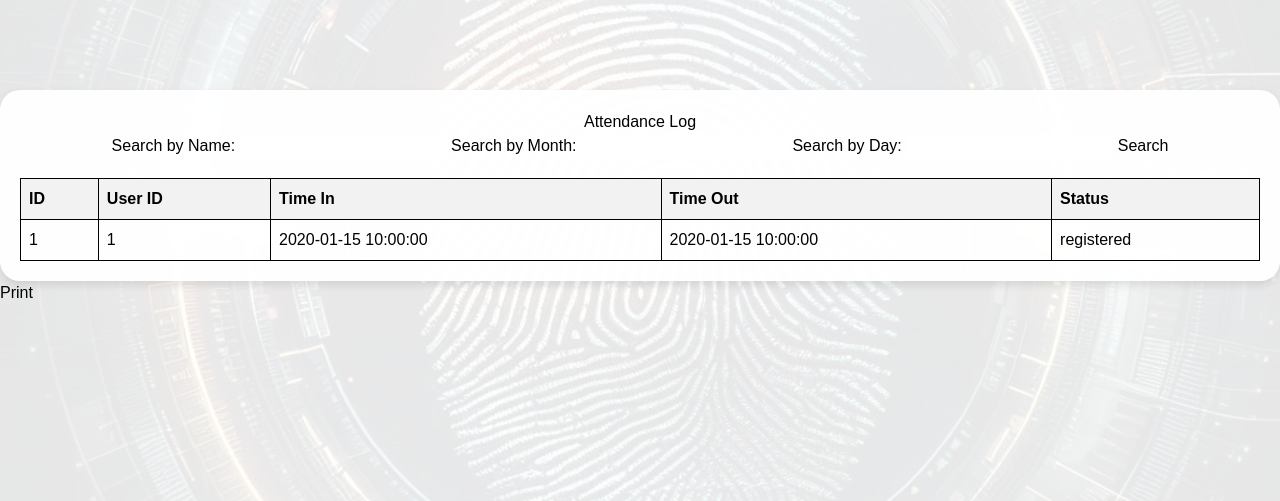
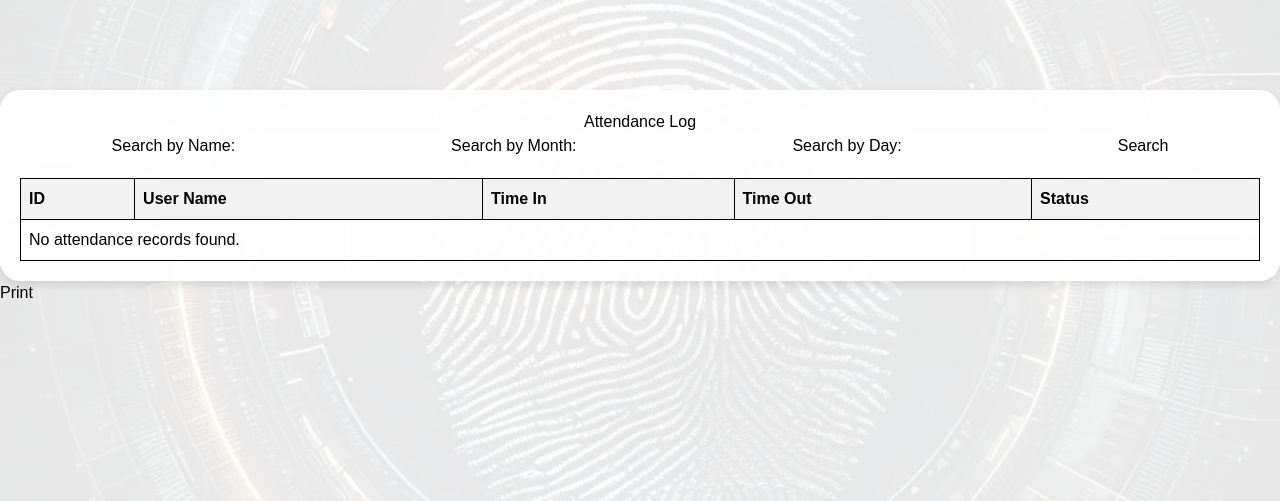
Before and after one commit to rwothani/finalFundiProject, a Flask app: page /attendance_log in a window 1280 px wide. Shown: the part 141-642 px from the top of the page. Run offline with Flask 3, Linux system fonts and the light colour scheme; the visitor is signed in with stand-in values (Sample User, id 1); tables that the repository leaves empty hold one stand-in row (values such as "Sample post"); style sheets or scripts are compiled from the project's sources.

Commit message:
esp settings and restricting id range

```diff
--- a/app.py
+++ b/app.py
@@ -4,7 +4,9 @@ from apscheduler.schedulers.background import BackgroundScheduler
 from flask import Flask, flash, jsonify, render_template, request, redirect, url_for, session
 from flask_sqlalchemy import SQLAlchemy
 from datetime import datetime
+import pytz
 from flask_migrate import Migrate
+import requests
 
 app = Flask(__name__)
 app.jinja_env.auto_reload = True  # Setting up jinja2 as the template engine
@@ -17,6 +19,10 @@ db = SQLAlchemy(app)
 migrate = Migrate(app, db)
 #list of categories
 CATEGORIES = ['Admin', 'Fundi@work', 'Fundi@Home', 'Fundi@School', 'FundiGirl', 'Guest', 'Helper']
+#East African Timezone
+EAT = pytz.timezone('Africa/Nairobi')
+ESP_URL='http://<ESP_IP>:80/update'  # the esp ip is not yet set just holding the place
+
 
 class User(db.Model):
     id = db.Column(db.Integer, primary_key=True)
@@ -54,6 +60,16 @@ class Attendance(db.Model):
         if self.status == 'registered' and self.timeIn is not None:
             self.timeOut = datetime.now()
 
+def now_in_eat():
+    return datetime.now(EAT)
+
+def notify_esp(action, user_id):
+    try:
+        response = requests.post(ESP_URL, data={'action': action, 'user_id': user_id})
+        response.raise_for_status()
+    except requests.RequestException as e:
+        print(f"Error notifying ESP: {e}")
+
 
 @app.route('/')
 def index():
@@ -77,6 +93,8 @@ def add_user():
         new_user = User(name=name, fingerprint_id=fingerprint_id, category=category)
         db.session.add(new_user)
         db.session.commit()
+        #sending the finger print id to the esp
+        notify_esp('add',fingerprint_id)
         #flash('User added successfully')
         return redirect(url_for('users'))
     return render_template('add_user.html', categories=CATEGORIES)
@@ -102,6 +120,7 @@ def delete_user(user_id):
     user = User.query.get(user_id)
     db.session.delete(user)
     db.session.commit()
+    notify_esp('delete', user.fingerprint_id)
     flash('User deleted successfully')
     return redirect(url_for('users'))
 
@@ -156,21 +175,27 @@ def attendance_log():
     if 'admin' not in session:
         return redirect(url_for('login'))
 
-    attendance_records = Attendance.query.all()
+    # attendance_records = Attendance.query.all()
+    attendance_records = Attendance.query.join(User).all()
 
     if request.method == 'POST':
         search_name = request.form.get('search_name')
         search_month = request.form.get('search_month')
         search_day = request.form.get('search_day')
 
+        #joining the tables
+        query = Attendance.query.join(User)
+
         if search_name:
-            attendance_records = Attendance.query.join(User).filter(User.name.ilike(f'%{search_name}%')).all()
+            #attendance_records = Attendance.query.join(User).filter(User.name.ilike(f'%{search_name}%')).all()
+            query = query.filter(User.name.ilike(f'%{search_name}%'))
 
         if search_month:
             try:
                 month = int(search_month)
                 if 1 <= month <= 12:
-                    attendance_records = [record for record in attendance_records if record.timeIn and record.timeIn.month == month]
+                    query= query.filter(Attendance.timeIn.has(month=month))
+                    # attendance_records = [record for record in attendance_records if record.timeIn and record.timeIn.month == month]
                 else:
                     flash('Invalid month. Please enter a value between 1 and 12.')
             except ValueError:
@@ -180,7 +205,8 @@ def attendance_log():
             try:
                 day = int(search_day)
                 if 1 <= day <= 31:
-                    attendance_records = [record for record in attendance_records if record.timeIn and record.timeIn.day == day]
+                    # attendance_records = [record for record in attendance_records if record.timeIn and record.timeIn.day == day]
+                    query = query.filter(Attendance.timeIn.has(day=day))
                 else:
                     flash('Invalid day. Please enter a value between 1 and 31.')
             except ValueError:
@@ -229,11 +255,11 @@ def add_attendance_record(fingerprint_id, status):
 def close_open_records():
     open_records=Attendance.query.filter(Attendance.timeOut==None).all()
     for record in open_records:
-        if record.timeIn.date() < datetime.now().date():
-            record.timeOut=datetime.combine(record.timeIn.date(), datetime.max.time())
+        if record.timeIn.date() < now_in_eat().date():
+            record.timeOut = datetime.combine(record.timeIn.date(), datetime.max.time(), tzinfo=EAT)
             db.session.commit()
 
-scheduler = BackgroundScheduler()#for running the close records functions at midnight evryday
+scheduler = BackgroundScheduler(timezone='Africa/Nairobi')#for running the close records functions at midnight evryday
 scheduler.add_job(func=close_open_records, trigger='cron',hour=0, minute=0)
 scheduler.start()
 atexit.register(lambda: scheduler.shutdown())# for ensuring the application shuts down neatly
--- a/templates/attendance_log.html
+++ b/templates/attendance_log.html
@@ -66,11 +66,13 @@
 
         {% with messages = get_flashed_messages() %}
           {% if messages %}
+          <div class="flash messages">
             <ul>
             {% for message in messages %}
               <li>{{ message }}</li>
             {% endfor %}
             </ul>
+        </div>
           {% endif %}
         {% endwith %}
 
@@ -79,22 +81,31 @@
                 <thead>
                     <tr>
                         <th>ID</th>
-                        <th>User ID</th>
+                        <!-- <th>User ID</th> -->
+                         <th>User Name</th>
                         <th>Time In</th>
                         <th>Time Out</th>
                         <th>Status</th>
                     </tr>
                 </thead>
                 <tbody>
+                    {% if attendance %}
+                    <tr>
                     {% for record in attendance %}
                     <tr>
                         <td>{{ record.id }}</td>
-                        <td>{{ record.user_id }}</td>
+                        <!-- <td>{{ record.user_id }}</td> -->
+                         <td>{{ record.user.name }}</td>
                         <td>{{ record.timeIn.strftime('%Y-%m-%d %H:%M:%S') if record.timeIn else '' }}</td>
                         <td>{{ record.timeOut.strftime('%Y-%m-%d %H:%M:%S') if record.timeOut else '' }}</td>
                         <td>{{ record.status }}</td>
                     </tr>
                     {% endfor %}
+                    {% else %}
+                </tr>
+                <td colspan="5">No attendance records found.</td>
+            </tr>
+            {% endif %}
                 </tbody>
             </table>
         </div>
--- a/templates/update_user.html
+++ b/templates/update_user.html
@@ -33,7 +33,7 @@
             <label for="name">Name:</label>
             <input type="text" id="name" name="name" value="{{ user.name }}" required>
             <label for="fingerprint_id">Fingerprint ID:</label>
-            <input type="number" id="fingerprint_id" name="fingerprint_id" value="{{ user.fingerprint_id }}" required>
+            <input type="number" id="fingerprint_id" name="fingerprint_id" value="{{ user.fingerprint_id }}" min="1" max="127" required>
             <label for="category">Category:</label>
             <select id="category" name="category" required>
                 {% for category in categories %}
--- a/templates/users.html
+++ b/templates/users.html
@@ -93,7 +93,7 @@
                     </label>
                     <input
                         class="appearance-none block w-full bg-gray-200 text-gray-700 border border-gray-200 rounded py-3 px-4 leading-tight focus:outline-none focus:bg-white focus:border-gray-500"
-                        id="fingerprint_id" name="fingerprint_id" type="number" placeholder="456" required>
+                        id="fingerprint_id" name="fingerprint_id" type="number" min="1" max="127" placeholder="56" required>
                 </div>
             </div>
             <div class="flex flex-wrap -mx-3 mb-2">
```
